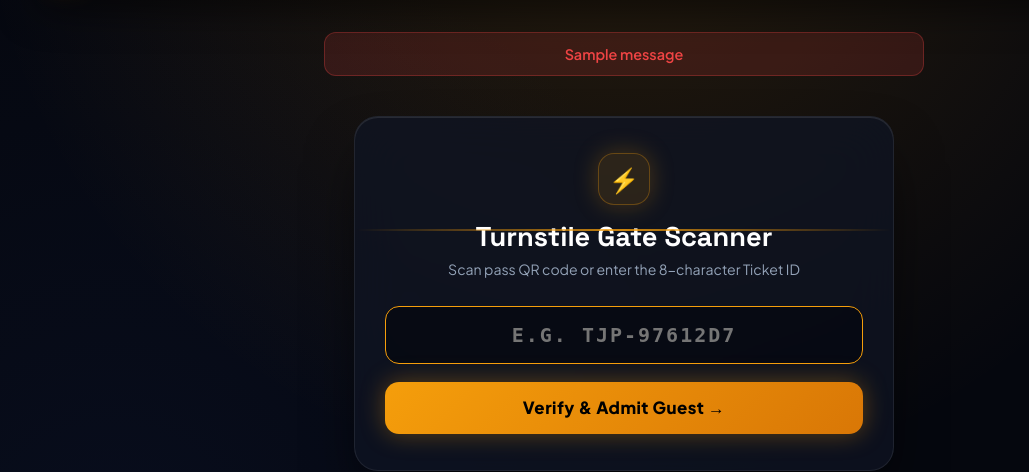
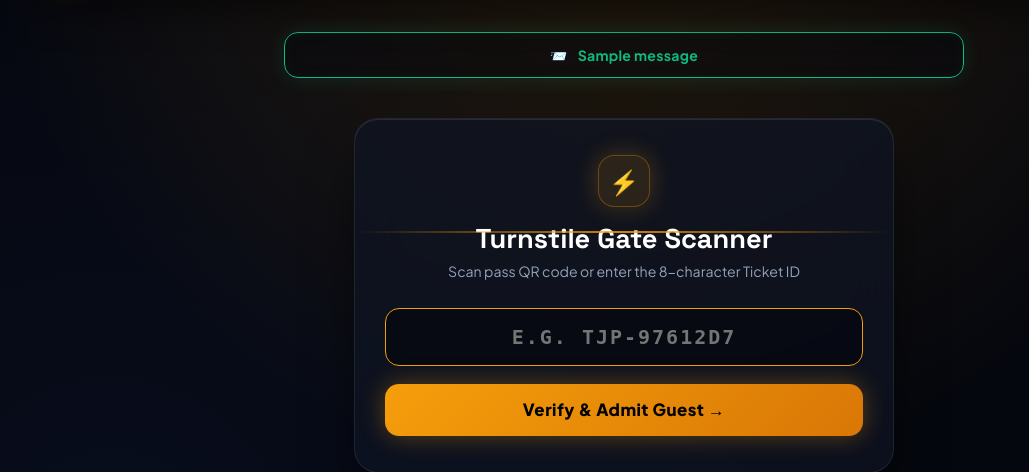
Before and after one commit to MEETH007/TJP--MULTIPLEX, a Flask app: page /scan in a window 1280 px wide. Shown: the part 80-552 px from the top of the page, without its empty margins (16-1045 px from the left). Run offline with Flask 3, Linux system fonts and the light colour scheme; one stand-in notice (Sample message) is shown.

Commit message:
Update base.html

```diff
--- a/templates/base.html
+++ b/templates/base.html
@@ -21,7 +21,12 @@
             --success: #10b981;
         }
 
-        * { box-sizing: border-box; margin: 0; padding: 0; font-family: 'Plus Jakarta Sans', sans-serif; }
+        * {
+            box-sizing: border-box;
+            margin: 0;
+            padding: 0;
+            font-family: 'Plus Jakarta Sans', sans-serif;
+        }
 
         body {
             background-color: var(--bg-deep);
@@ -33,6 +38,7 @@
             padding: 16px 16px 40px;
         }
 
+        /* FLOATING LUXURY NAVBAR */
         .nav-wrapper {
             position: sticky;
             top: 16px;
@@ -45,6 +51,7 @@
         .navbar {
             background: var(--surface-glass);
             backdrop-filter: blur(20px);
+            -webkit-backdrop-filter: blur(20px);
             border: 1px solid var(--border-glass);
             border-radius: 20px;
             padding: 12px 24px;
@@ -54,8 +61,18 @@
             box-shadow: 0 20px 40px -15px rgba(0, 0, 0, 0.7);
         }
 
-        .brand-block { display: flex; align-items: center; gap: 10px; text-decoration: none; }
-        .brand-icon { font-size: 1.55rem; filter: drop-shadow(0 0 12px var(--primary-glow)); }
+        .brand-block {
+            display: flex;
+            align-items: center;
+            gap: 10px;
+            text-decoration: none;
+        }
+
+        .brand-icon {
+            font-size: 1.55rem;
+            filter: drop-shadow(0 0 12px var(--primary-glow));
+        }
+
         .brand-text {
             font-family: 'Space Grotesk', sans-serif;
             font-size: 1.45rem;
@@ -66,7 +83,12 @@
             -webkit-text-fill-color: transparent;
         }
 
-        .nav-links { display: flex; align-items: center; gap: 10px; }
+        .nav-links {
+            display: flex;
+            align-items: center;
+            gap: 10px;
+        }
+
         .nav-pill {
             color: var(--text-muted);
             text-decoration: none;
@@ -77,36 +99,80 @@
             border: 1px solid transparent;
             transition: all 0.25s ease;
         }
+
         .nav-pill:hover {
             color: #fff;
             background: rgba(255, 255, 255, 0.05);
             border-color: rgba(255, 255, 255, 0.1);
         }
+
         .nav-pill.primary {
             background: rgba(245, 158, 11, 0.12);
             color: var(--primary);
             border-color: rgba(245, 158, 11, 0.3);
         }
+
         .nav-pill.primary:hover {
             background: var(--primary);
             color: #000;
             box-shadow: 0 0 20px var(--primary-glow);
         }
 
-        .flash {
-            max-width: 600px;
-            margin: 0 auto 20px;
-            background: rgba(239, 68, 68, 0.15);
-            color: var(--danger);
-            border: 1px solid rgba(239, 68, 68, 0.3);
-            padding: 12px 20px;
-            border-radius: 12px;
-            text-align: center;
-            font-weight: 600;
-            font-size: 0.9rem;
+        /* GLASS NOTIFICATION BANNERS */
+        .flash-container {
+            max-width: 680px;
+            margin: 0 auto 24px;
+            width: calc(100% - 32px);
+            display: flex;
+            flex-direction: column;
+            gap: 10px;
         }
 
-        .container { max-width: 1080px; margin: 0 auto; }
+        .flash-alert {
+            background: rgba(5, 7, 14, 0.45);
+            backdrop-filter: blur(14px);
+            -webkit-backdrop-filter: blur(14px);
+            border-radius: 14px;
+            padding: 13px 20px;
+            font-size: 0.88rem;
+            font-weight: 700;
+            letter-spacing: 0.3px;
+            display: flex;
+            align-items: center;
+            justify-content: center;
+            gap: 10px;
+            text-align: center;
+            box-shadow: 0 10px 25px rgba(0, 0, 0, 0.6);
+            animation: flashSlide 0.3s cubic-bezier(0.16, 1, 0.3, 1);
+        }
+
+        .flash-alert.warning {
+            color: #f59e0b;
+            border: 1px solid #f59e0b;
+            box-shadow: 0 0 20px rgba(245, 158, 11, 0.15), inset 0 0 15px rgba(245, 158, 11, 0.05);
+        }
+
+        .flash-alert.error {
+            color: #ef4444;
+            border: 1px solid #ef4444;
+            box-shadow: 0 0 20px rgba(239, 68, 68, 0.15), inset 0 0 15px rgba(239, 68, 68, 0.05);
+        }
+
+        .flash-alert.success {
+            color: #10b981;
+            border: 1px solid #10b981;
+            box-shadow: 0 0 20px rgba(16, 185, 129, 0.15), inset 0 0 15px rgba(16, 185, 129, 0.05);
+        }
+
+        @keyframes flashSlide {
+            from { opacity: 0; transform: translateY(-8px); }
+            to { opacity: 1; transform: translateY(0); }
+        }
+
+        .container {
+            max-width: 1080px;
+            margin: 0 auto;
+        }
     </style>
 </head>
 <body>
@@ -126,9 +192,27 @@
 
     {% with messages = get_flashed_messages() %}
         {% if messages %}
-            {% for message in messages %}
-                <div class="flash">{{ message }}</div>
-            {% endfor %}
+            <div class="flash-container">
+                {% for message in messages %}
+                    {% set msg_lower = message|lower %}
+                    {% if 'expired' in msg_lower or 'selection' in msg_lower or 'warning' in msg_lower or 'hold' in msg_lower %}
+                        <div class="flash-alert warning">
+                            <span>⏳</span>
+                            <span>{{ message }}</span>
+                        </div>
+                    {% elif 'incorrect' in msg_lower or 'failed' in msg_lower or 'unauthorized' in msg_lower or 'error' in msg_lower %}
+                        <div class="flash-alert error">
+                            <span>⚠️</span>
+                            <span>{{ message }}</span>
+                        </div>
+                    {% else %}
+                        <div class="flash-alert success">
+                            <span>📨</span>
+                            <span>{{ message }}</span>
+                        </div>
+                    {% endif %}
+                {% endfor %}
+            </div>
         {% endif %}
     {% endwith %}
 
```
